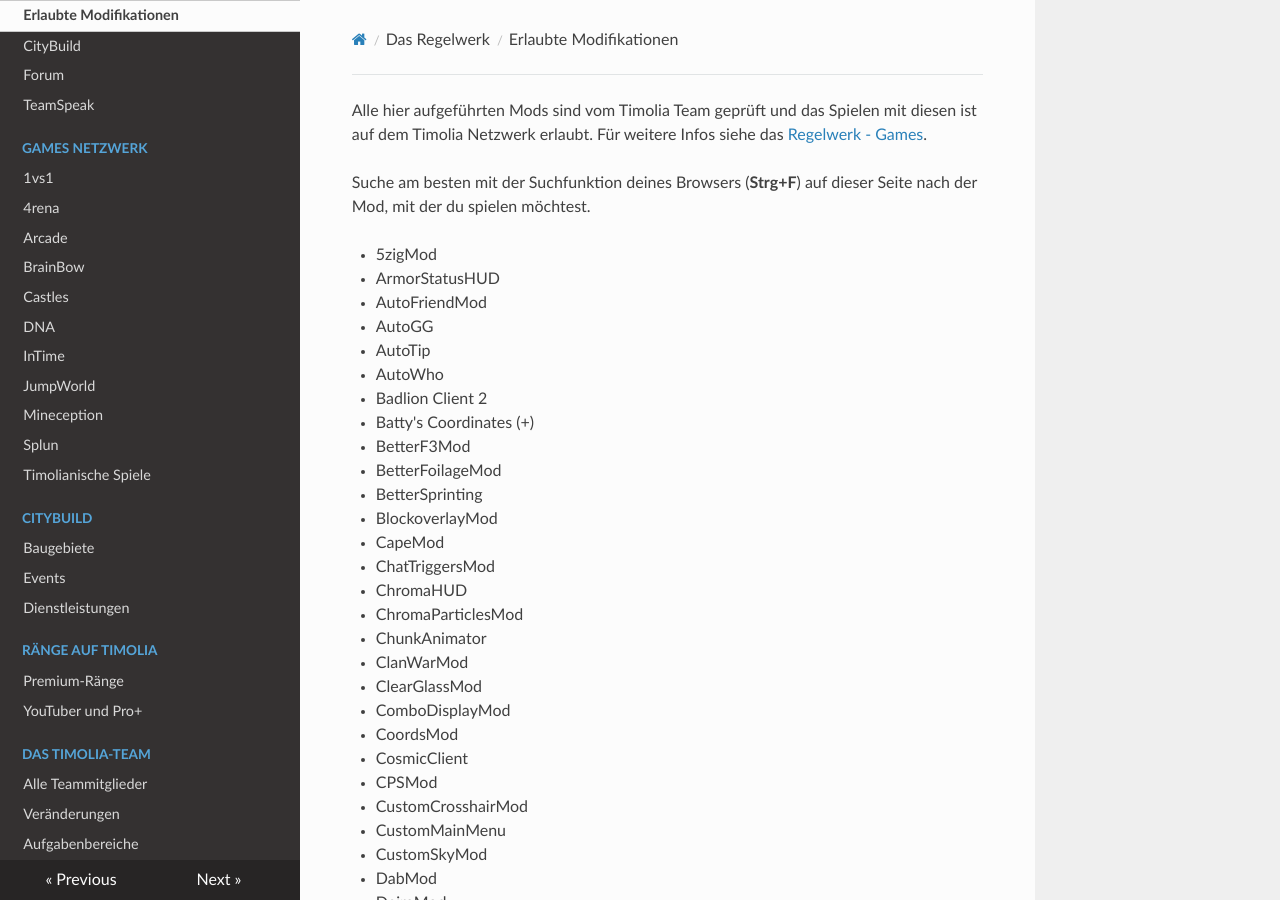
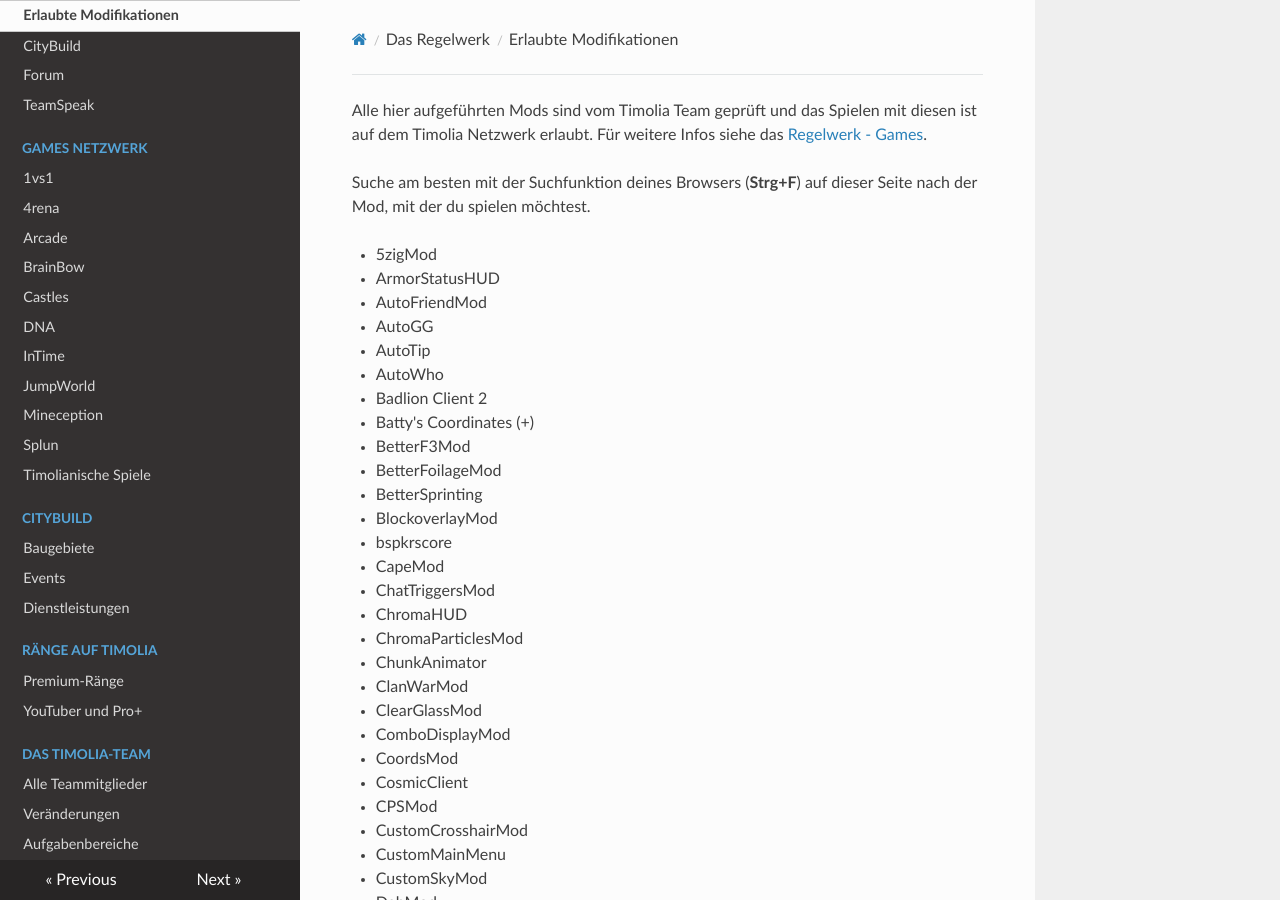
Before and after one commit to TimoliaDE/HowTo, an MkDocs documentation site: the page built from docs/rules/approvedmods.md, in a window 1280 px wide and 900 px high. Built offline with MkDocs 1.6.1, drawn with Linux system fonts in a browser that asks for light colours; nearby versions of some CDN libraries; old or Windows-style settings are respelled for this version of MkDocs.

Commit message:
Update approvedmods.md

```diff
--- a/docs/rules/approvedmods.md
+++ b/docs/rules/approvedmods.md
@@ -14,6 +14,7 @@ Suche am besten mit der Suchfunktion deines Browsers (<b>Strg+F</b>) auf dieser
 - BetterFoilageMod
 - BetterSprinting
 - BlockoverlayMod
+- bspkrscore
 - CapeMod
 - ChatTriggersMod
 - ChromaHUD
```
